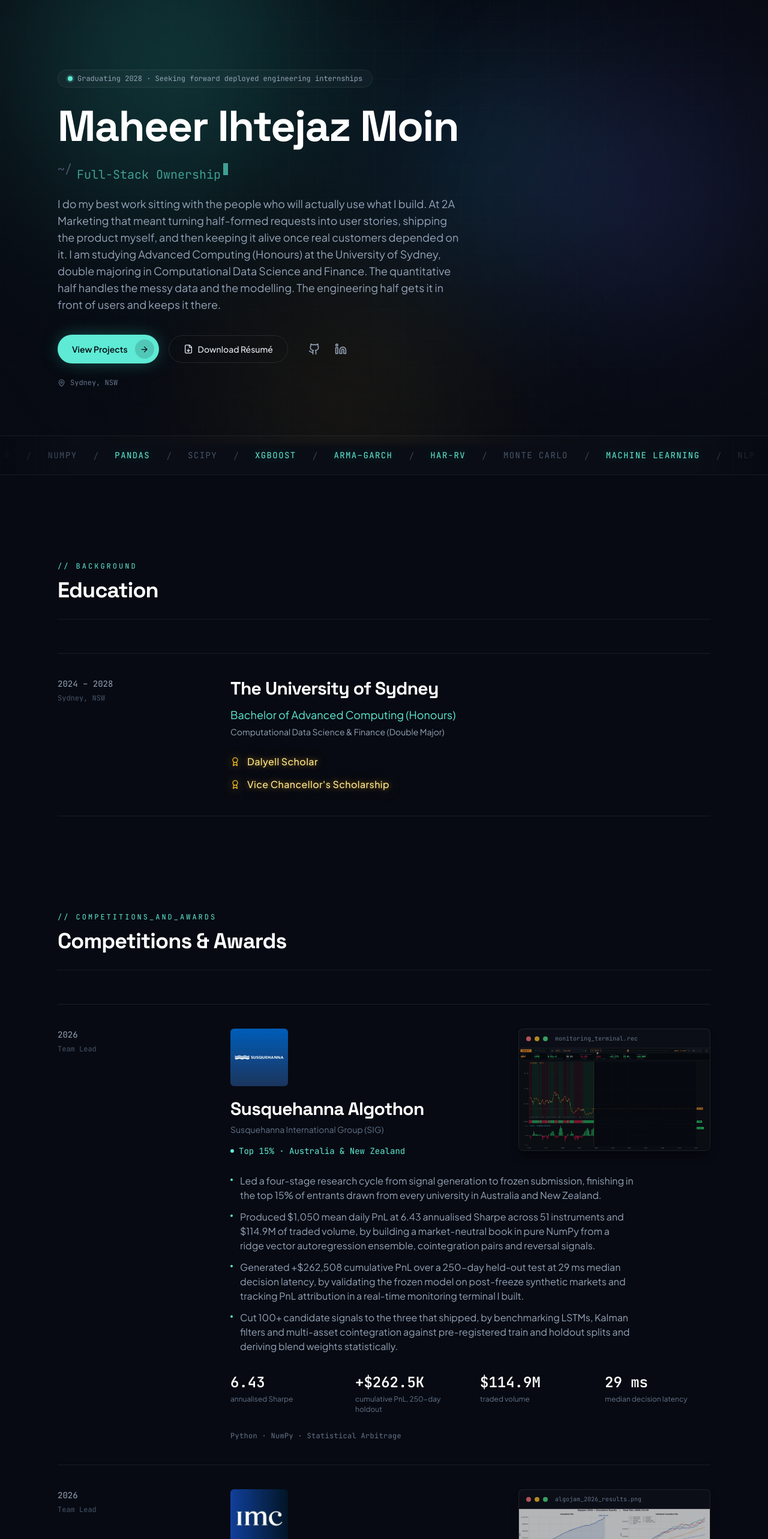
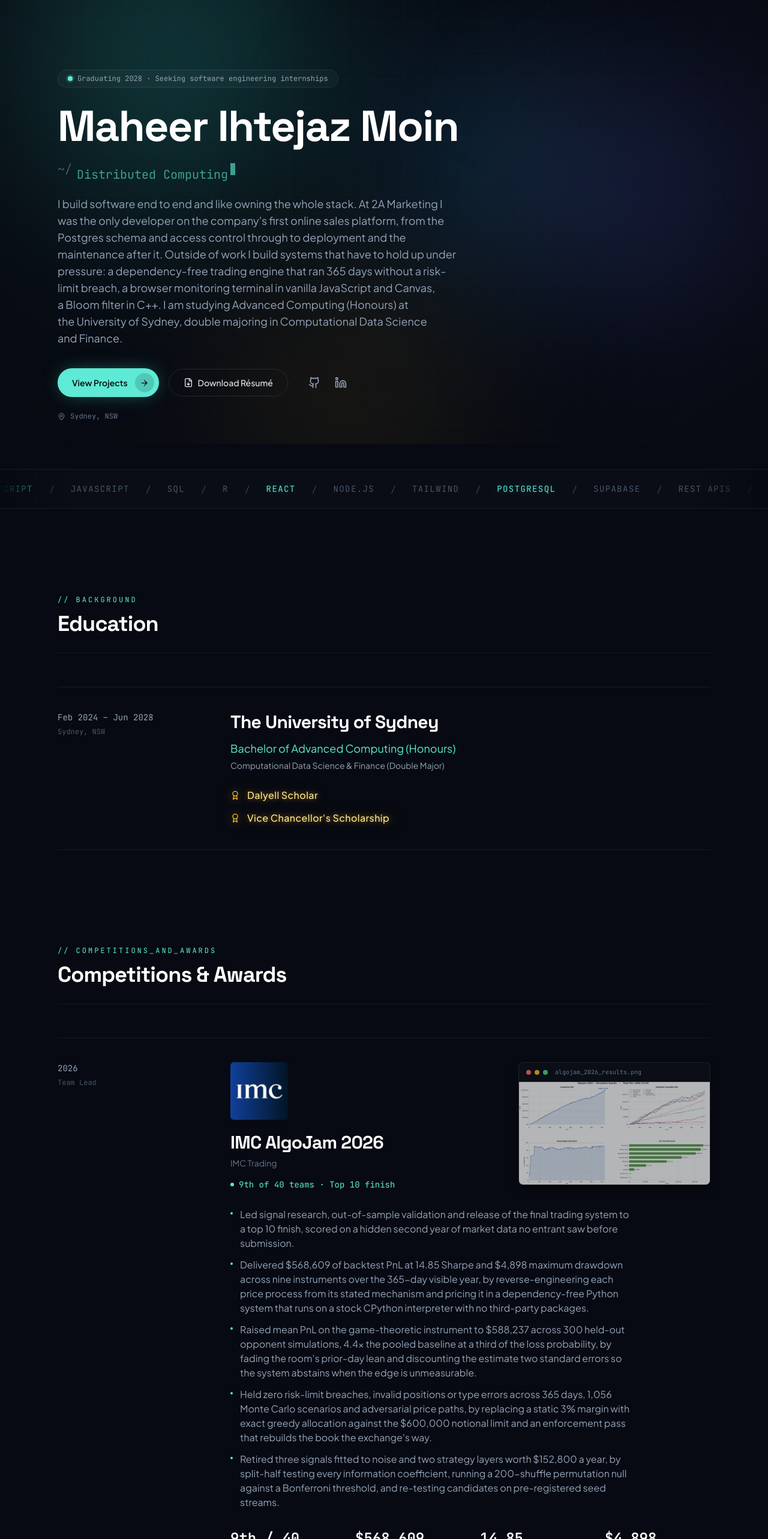
Before and after one commit to MoinIhtejaz/new_portfolio, a React (Vite) app: page / in a window 1280 px wide. Shown: the part 60-2626 px from the top of the page at 60% size. Built offline with nearby package versions, Linux system fonts and the light colour scheme.

Commit message:
Structural changes to the project with update resume content

```diff
--- a/src/components/ExperienceSection.tsx
+++ b/src/components/ExperienceSection.tsx
@@ -26,6 +26,9 @@ export default function ExperienceSection() {
                 <h3 className="font-display text-2xl font-bold tracking-tight text-white sm:text-3xl">
                   {job.company}
                 </h3>
+                {job.role && (
+                  <p className="mt-1.5 text-sm text-accent">{job.role}</p>
+                )}
 
                 <ul className="mt-6 max-w-2xl space-y-4">
                   {job.bullets.map((b, j) => (
--- a/src/components/Hero.tsx
+++ b/src/components/Hero.tsx
@@ -10,29 +10,30 @@ import { profile, heroRoles } from "../data/portfolio";
 
 // Skills shown in the scrolling ribbon. `core` items are highlighted.
 const marqueeSkills: { label: string; core?: boolean }[] = [
+  { label: "Java", core: true },
   { label: "Python", core: true },
   { label: "C++", core: true },
-  { label: "Java" },
+  { label: "C" },
+  { label: "TypeScript", core: true },
+  { label: "JavaScript" },
   { label: "SQL" },
   { label: "R" },
-  { label: "NumPy" },
-  { label: "Pandas", core: true },
-  { label: "SciPy" },
-  { label: "XGBoost", core: true },
-  { label: "ARMA–GARCH", core: true },
-  { label: "HAR-RV", core: true },
-  { label: "Monte Carlo" },
-  { label: "Machine Learning", core: true },
-  { label: "NLP" },
-  { label: "Streamlit" },
   { label: "React", core: true },
   { label: "Node.js" },
+  { label: "Tailwind" },
+  { label: "PostgreSQL", core: true },
+  { label: "Supabase" },
   { label: "REST APIs" },
   { label: "Docker", core: true },
   { label: "Kubernetes" },
   { label: "Linux" },
   { label: "CI/CD" },
-  { label: "Supabase" },
+  { label: "Vercel" },
+  { label: "Concurrency", core: true },
+  { label: "Distributed Computing" },
+  { label: "NumPy" },
+  { label: "Pandas", core: true },
+  { label: "XGBoost" },
   { label: "Pytest" },
 ];
 
--- a/src/data/portfolio.ts
+++ b/src/data/portfolio.ts
@@ -10,7 +10,7 @@ import algojamResults from "../assets/media/algojam-results.png";
 export const profile = {
   name: "Maheer Ihtejaz Moin",
   shortName: "Maheer",
-  role: "Forward Deployed Engineer",
+  role: "Software Engineer",
   tagline: "Computational Data Science & Finance @ University of Sydney",
   location: "Sydney, NSW",
   email: "ihtejaz555@gmail.com",
@@ -20,16 +20,16 @@ export const profile = {
     linkedin: "https://www.linkedin.com/in/maheer-",
   },
   summary:
-    "I do my best work sitting with the people who will actually use what I build. At 2A Marketing that meant turning half-formed requests into user stories, shipping the product myself, and then keeping it alive once real customers depended on it. I am studying Advanced Computing (Honours) at the University of Sydney, double majoring in Computational Data Science and Finance. The quantitative half handles the messy data and the modelling. The engineering half gets it in front of users and keeps it there.",
-  availability: "Graduating 2028 · Seeking forward deployed engineering internships",
+    "I build software end to end and like owning the whole stack. At 2A Marketing I was the only developer on the company's first online sales platform, from the Postgres schema and access control through to deployment and the maintenance after it. Outside of work I build systems that have to hold up under pressure: a dependency-free trading engine that ran 365 days without a risk-limit breach, a browser monitoring terminal in vanilla JavaScript and Canvas, a Bloom filter in C++. I am studying Advanced Computing (Honours) at the University of Sydney, double majoring in Computational Data Science and Finance.",
+  availability: "Graduating 2028 · Seeking software engineering internships",
 };
 
 // Rotating words in the hero
 export const heroRoles = [
-  "Forward Deployed Engineering",
-  "Customer-Facing Delivery",
-  "Full-Stack Ownership",
-  "Quantitative Modelling",
+  "Full-Stack Engineering",
+  "Systems Architecture",
+  "Distributed Computing",
+  "Machine Learning & Data",
 ];
 
 export const stats = [
@@ -41,6 +41,7 @@ export const stats = [
 
 export type Experience = {
   company: string;
+  role?: string;
   location: string;
   period: string;
   bullets: string[];
@@ -49,25 +50,25 @@ export type Experience = {
 
 export const experience: Experience[] = [
   {
-    company: "2A Marketing",
+    company: "2A Marketing Pty Ltd",
+    role: "Full-Stack Developer Intern",
     location: "Sydney, NSW",
-    period: "Mar 2023 – Dec 2023",
+    period: "Mar 2025 – Dec 2025",
     bullets: [
-      "Worked directly with the client for the whole engagement: ran the requirements conversations, wrote the user stories and acceptance criteria myself, and demoed each increment so they could redirect the work while changes were still cheap.",
-      "Owned delivery as the only engineer on the project. Groomed the backlog, sized each iteration against what the business needed that month, and shipped in small releases instead of one big launch.",
-      "Built and deployed the company's full-stack website for information, communications, and online sales, with a responsive layout, splash screen, and Framer Motion animations, hosted on the company domain.",
-      "Architected the backend on Supabase for data storage, authentication, and live content management.",
-      "Built a shipment-tracking portal emulating a version-control-style environment to manage shipping documents, with live shipment status updates.",
-      "Kept the product alive after launch: cut releases, fixed what broke in production, and handled change requests as the business found new things it needed.",
+      "Built the company's first online sales platform: a React application with Vite, client-side routing and automatic deployments to Vercel through GitHub, routed through the company's domain.",
+      "Built a Supabase and PostgreSQL backend that lets non-technical staff manage website listings themselves, including authentication, role-based access control and row-level security.",
+      "Developed a document and shipping tracking app giving staff and customers versioned files and real-time updates.",
+      "Built an admin dashboard for vehicle listings, including image uploads to object storage, public URL generation and database updates with optimistic UI interactions.",
+      "Owned the stack end to end as the sole developer, from database and access-control design through deployment and post-launch maintenance.",
     ],
     tags: [
       "React",
-      "Node.js",
+      "Vite",
+      "TypeScript",
       "Supabase",
-      "Framer Motion",
+      "PostgreSQL",
+      "Vercel",
       "Full-Stack",
-      "Agile",
-      "Client-Facing",
     ],
   },
 ];
@@ -88,34 +89,34 @@ export type Project = {
 
 export const projects: Project[] = [
   {
-    title: "Future Volatility Forecasting",
-    subtitle: "Optiver Industry Project",
+    title: "Efficient Email Filtering System",
+    subtitle: "Bloom Filter · C++",
+    category: "Systems",
+    featured: true,
+    description:
+      "A Bloom filter built from scratch in C++ for duplicate email detection: constant-time membership checks with zero false negatives under tight memory constraints.",
+    highlights: [
+      "Detected duplicate emails with 0 false negatives and a 0.8% false positive rate on a 1,485 item workload.",
+      "Implemented seven hash functions over a 15,000-bit array and added Base64 serialisation.",
+      "Turned it into a usable command line tool with file and live ingestion, supporting real-time ADD, CHECK and SHOW operations.",
+    ],
+    stack: ["C++", "Bloom Filter", "Hashing", "CLI", "Data Structures"],
+    mediaKey: "bloom",
+  },
+  {
+    title: "Intraday Volatility Forecasting",
+    subtitle: "Optiver Industry Project · R",
     category: "Quant",
     featured: true,
     description:
-      "An end-to-end research pipeline that forecasts realised volatility from large-scale Optiver order-book data and drives an options-pricing engine.",
+      "A forecasting pipeline over nine months of Optiver limit order book data, benchmarked against the HAR-X baseline across rolling and expanding windows.",
     highlights: [
-      "Engineered features from large-scale order-book data across 10 technology equities: realised volatility, log returns, bid–ask spread, and weighted average price (WAP).",
-      "Fitted HAR-RV and ARMA–GARCH models and trained an XGBoost regressor to forecast future stock volatility.",
-      "Built a trading-engine application that uses the fitted and trained models to predict future volatility and drive an options-pricing engine.",
+      "Cut QLIKE forecast error 38% against the HAR-X baseline, by specifying a GJR-GARCH model that won 33 of 40 stock horizon cells across 10 US equities.",
+      "Produced 48,600 out-of-sample forecasts with zero failed fits across 360 backtest simulations.",
+      "Cut QLIKE from 1.38 to 0.181 between worst and best case, by caching period level features over nine months of limit order book data and rolling and expanding windows from 30 to 500 periods.",
     ],
-    stack: ["Python", "XGBoost", "ARMA–GARCH", "HAR-RV", "NumPy", "Pandas"],
+    stack: ["R", "rugarch", "glmnet", "data.table", "GJR-GARCH"],
     mediaKey: "volatility",
-  },
-  {
-    title: "Stock Portfolio Optimisation",
-    subtitle: "Markowitz Mean-Variance Model",
-    category: "Quant",
-    featured: true,
-    description:
-      "A Modern Portfolio Theory engine, wrapped in an interactive application: end-to-end software engineering from quantitative model to deployable tool.",
-    highlights: [
-      "Implemented Modern Portfolio Theory with quadratic optimisation (SciPy) to derive the efficient frontier and the maximum-Sharpe-ratio and minimum-variance portfolios.",
-      "Validated the optimiser with Monte Carlo simulation across thousands of random portfolios.",
-      "Built an interactive application around the optimiser, taking the quantitative model all the way to a usable, deployable tool.",
-    ],
-    stack: ["Python", "SciPy", "NumPy", "Monte Carlo", "Matplotlib"],
-    mediaKey: "optimiser",
   },
   {
     title: "End-to-End Automated Data Pipeline",
@@ -132,20 +133,6 @@ export const projects: Project[] = [
     stack: ["Python", "Pandas", "SciPy", "Streamlit", "GPT-4 API"],
     mediaKey: "pipeline",
   },
-  {
-    title: "Efficient Email Filtering System",
-    subtitle: "Bloom Filter · C++",
-    category: "Systems",
-    description:
-      "A space-efficient email-filtering system in C++ using a Bloom filter for rapid, low-memory duplicate detection with zero false negatives.",
-    highlights: [
-      "Engineered a 7-hash Bloom filter over a 15,000-bit array with custom polynomial rolling hashes for fast membership checks under tight memory constraints.",
-      "Implemented Base64 bit-array serialisation, CLI command parsing, and email ingestion from file and live input.",
-      "Supported real-time ADD, CHECK, and SHOW operations.",
-    ],
-    stack: ["C++", "Bloom Filter", "Hashing", "CLI", "Data Structures"],
-    mediaKey: "bloom",
-  },
 ];
 
 export type SkillGroup = {
@@ -156,65 +143,74 @@ export type SkillGroup = {
 export const skills: SkillGroup[] = [
   {
     name: "Languages",
-    items: ["Python", "C++", "Java", "SQL", "R"],
+    items: [
+      "Java",
+      "Python",
+      "C++",
+      "C",
+      "JavaScript",
+      "TypeScript",
+      "SQL",
+      "R",
+    ],
   },
   {
     name: "Software Engineering",
     items: [
+      "Object-Oriented Programming",
+      "Data Structures & Algorithms",
       "Systems Architecture",
+      "REST API Design",
+      "Concurrency",
+      "Distributed Computing",
       "High-Performance & Low-Latency Systems",
-      "Distributed Computing",
-      "Concurrency",
-      "Data Structures & Algorithms",
-      "OOP",
+      "Hashing & Probabilistic Data Structures",
+      "Code Review & Refactoring",
+      "Debugging & Profiling",
+      "Agile",
+    ],
+  },
+  {
+    name: "Cloud, Platforms & Tooling",
+    items: [
       "Linux",
       "Git & GitHub",
       "Docker",
       "Kubernetes",
       "CI/CD (GitHub Actions)",
+      "Vercel",
+      "Monitoring & Observability Dashboards",
       "Pytest",
-      "Agile",
+      "Unit, Regression & Reconciliation Testing",
     ],
   },
   {
-    name: "Web & Platforms",
+    name: "Web & Data",
     items: [
       "React",
       "Node.js",
       "Tailwind CSS",
       "Supabase",
-      "Streamlit",
-      "REST APIs",
-      "Full-Stack Development",
+      "PostgreSQL",
+      "Relational Schema Design",
+      "Row-Level Security",
+      "Object Storage",
     ],
   },
   {
-    name: "Machine Learning & Data",
+    name: "Quantitative & Machine Learning",
     items: [
-      "Machine Learning",
-      "Natural Language Processing",
-      "GPT-4 API Integration",
-      "XGBoost",
       "NumPy",
       "Pandas",
       "SciPy",
-      "Statistical Modelling",
-      "Large-Scale Data Platforms",
-    ],
-  },
-  {
-    name: "Quantitative & Finance",
-    items: [
-      "Probability & Statistics",
-      "Time-Series (ARMA–GARCH, HAR-RV)",
+      "Time-Series (VAR, GJR-GARCH, HAR-RV)",
+      "Ridge & Elastic-Net Regularisation",
+      "Kalman Filters",
+      "LSTM",
+      "XGBoost",
       "Monte Carlo Simulation",
-      "Hypothesis Testing",
-      "Mathematical Modelling",
-      "Options Pricing",
-      "Portfolio Optimisation",
-      "Market Microstructure",
-      "Risk Management",
-      "Quantitative Research",
+      "Hypothesis & Permutation Testing",
+      "Backtesting",
     ],
   },
 ];
@@ -247,33 +243,6 @@ export type Competition = {
 
 export const competitions: Competition[] = [
   {
-    name: "Susquehanna Algothon",
-    organisation: "Susquehanna International Group (SIG)",
-    year: "2026",
-    role: "Team Lead",
-    result: "Top 15% · Australia & New Zealand",
-    logoKey: "susquehanna",
-    logoAlt: "Susquehanna International Group",
-    demo: {
-      video: algothonVideo,
-      poster: algothonPoster,
-      label: "monitoring_terminal.rec",
-    },
-    bullets: [
-      "Led a four-stage research cycle from signal generation to frozen submission, finishing in the top 15% of entrants drawn from every university in Australia and New Zealand.",
-      "Produced $1,050 mean daily PnL at 6.43 annualised Sharpe across 51 instruments and $114.9M of traded volume, by building a market-neutral book in pure NumPy from a ridge vector autoregression ensemble, cointegration pairs and reversal signals.",
-      "Generated +$262,508 cumulative PnL over a 250-day held-out test at 29 ms median decision latency, by validating the frozen model on post-freeze synthetic markets and tracking PnL attribution in a real-time monitoring terminal I built.",
-      "Cut 100+ candidate signals to the three that shipped, by benchmarking LSTMs, Kalman filters and multi-asset cointegration against pre-registered train and holdout splits and deriving blend weights statistically.",
-    ],
-    stats: [
-      { value: "6.43", label: "annualised Sharpe" },
-      { value: "+$262.5K", label: "cumulative PnL, 250-day holdout" },
-      { value: "$114.9M", label: "traded volume" },
-      { value: "29 ms", label: "median decision latency" },
-    ],
-    tags: ["Python", "NumPy", "Statistical Arbitrage"],
-  },
-  {
     name: "IMC AlgoJam 2026",
     organisation: "IMC Trading",
     year: "2026",
@@ -295,19 +264,47 @@ export const competitions: Competition[] = [
       "Retired three signals fitted to noise and two strategy layers worth $152,800 a year, by split-half testing every information coefficient, running a 200-shuffle permutation null against a Bonferroni threshold, and re-testing candidates on pre-registered seed streams.",
     ],
     stats: [
-      { value: "$990,714", label: "total simulated P&L" },
       { value: "9th / 40", label: "final placing" },
-      { value: "9", label: "instruments traded" },
-      { value: "~90%", label: "of $600K notional deployed" },
+      { value: "$568,609", label: "backtest PnL, 365-day visible year" },
+      { value: "14.85", label: "Sharpe ratio" },
+      { value: "$4,898", label: "maximum drawdown" },
     ],
     tags: ["Python", "NumPy", "Pandas"],
+  },
+  {
+    name: "Susquehanna Algothon",
+    organisation: "Susquehanna International Group (SIG)",
+    year: "2026",
+    role: "Team Lead",
+    result: "Top 15% · Australia & New Zealand",
+    logoKey: "susquehanna",
+    logoAlt: "Susquehanna International Group",
+    demo: {
+      video: algothonVideo,
+      poster: algothonPoster,
+      label: "monitoring_terminal.rec",
+    },
+    bullets: [
+      "Led development of a market-neutral trading engine that achieved $262,508 cumulative PnL on 250 held-out trading days, with 29 ms median decision latency across 51 instruments.",
+      "Combined several quantitative strategies: vector autoregression, cointegration pairs, and PCA-based cross-sectional reversals, with daily portfolio weight re-estimation.",
+      "Built a lightweight browser-based monitoring terminal using vanilla JavaScript, HTML Canvas and CSS, so the team could step through individual trading days and inspect alpha signals, drawdown, Sharpe and hit rate.",
+      "Added automated reconciliation checks so the dashboard matched the competition grader exactly, along with headless Node.js smoke tests covering the main charting paths.",
+      "Tested more than 100 candidate signals, including LSTMs, Kalman filters and multi-asset cointegration models, and narrowed them down using separate training and holdout datasets.",
+    ],
+    stats: [
+      { value: "+$262.5K", label: "cumulative PnL, 250-day holdout" },
+      { value: "29 ms", label: "median decision latency" },
+      { value: "51", label: "instruments traded" },
+      { value: "100+", label: "candidate signals tested" },
+    ],
+    tags: ["Python", "NumPy", "JavaScript", "HTML Canvas"],
   },
 ];
 
 export const education = {
   school: "The University of Sydney",
   location: "Sydney, NSW",
-  period: "2024 – 2028",
+  period: "Feb 2024 – Jun 2028",
   degree: "Bachelor of Advanced Computing (Honours)",
   majors: "Computational Data Science & Finance (Double Major)",
   honors: [
```
